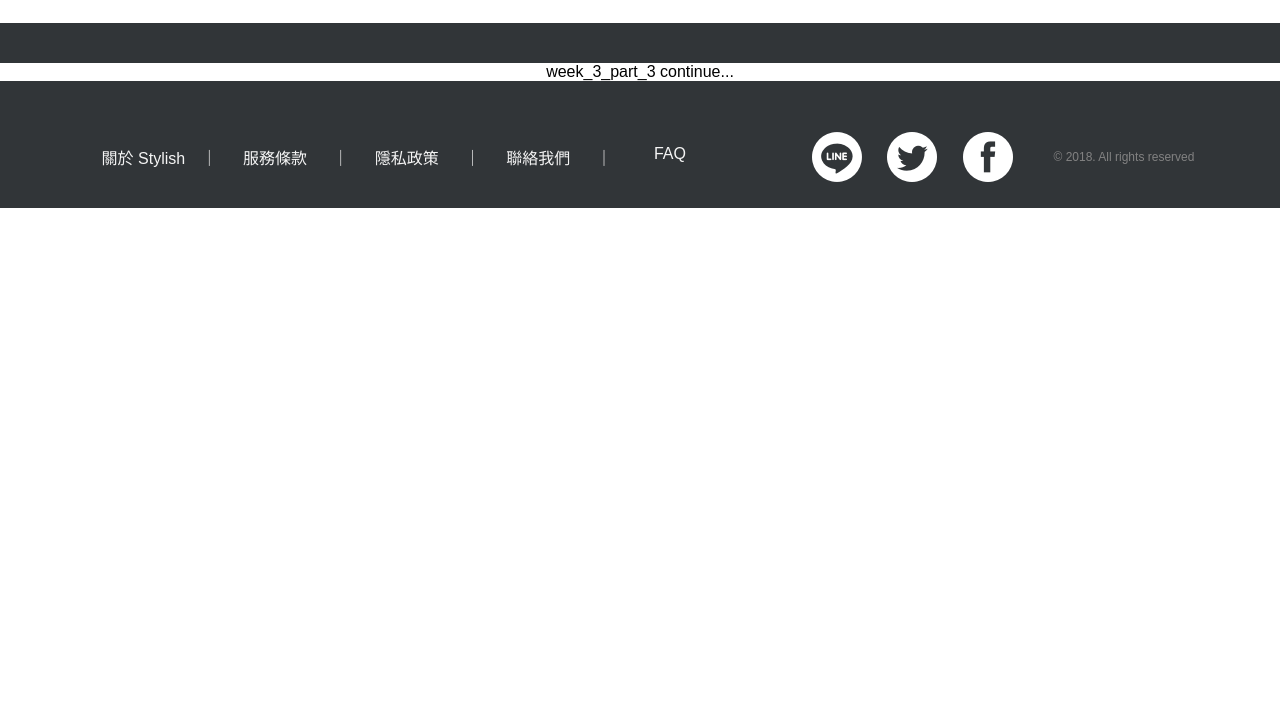
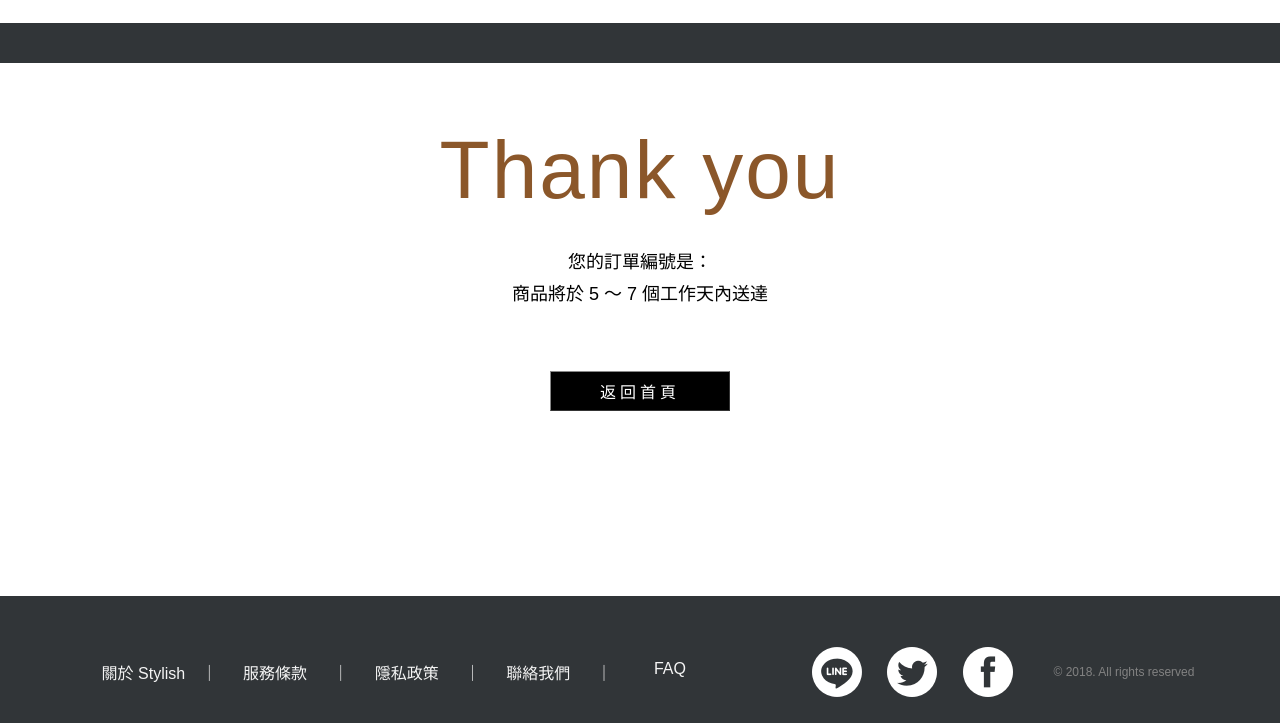
Before and after one commit to yuzunekoayu/stylish, a plain HTML site: page students/Julie/stylish/thankYou.html in a window 1280 px wide. Shown: the part 77-800 px from the top of the page. Drawn offline with Linux system fonts and the light colour scheme.

Commit message:
Thank you page

```diff
--- a/students/Julie/stylish/cart.css
+++ b/students/Julie/stylish/cart.css
@@ -389,4 +389,4 @@
 
 }
 
-@media screen and (max-width:600px) {}
+/* @media screen and (max-width:600px) {} */
--- a/students/Julie/stylish/cart.js
+++ b/students/Julie/stylish/cart.js
@@ -22,7 +22,6 @@ document.addEventListener("DOMContentLoaded", () => {
     const orderInfo = document.querySelector('#orderInfo'); // 訂購資料表格
 
     const cartYesPay = document.querySelector('#cartYesPay'); // 確認付款按鈕
-    const processingOrder = document.querySelector('#processingOrder'); // 跳轉 Thank You Page 前 Loading 圖
 
     cartTopTitle.textContent = "購物車(" + countGoods() + ")";
     initCart();
--- /dev/null
+++ b/students/Julie/stylish/thankYou.css
@@ -0,0 +1,63 @@
+body {
+    min-height: 100vh;
+    display: flex;
+    flex-direction: column;
+}
+
+.thankMain {
+    max-width: 1160px;
+    margin: 30px auto auto auto;
+}
+
+.thankWrap {
+    display: flex;
+    flex-flow: column;
+    align-items: center;
+    padding-bottom: 70px;
+}
+
+.thankWrap > p, #thankTitle {
+    text-align: center;
+}
+
+.thankWrap > p {
+    font-size: 18px;
+    margin-bottom: 6px;
+}
+
+#thankTitle {
+    font-size: 82px;
+    color: #8b572a;
+    letter-spacing: 2px;
+    font-family: "Yu Gothic", "Meiryo", "Microsoft JenghHei", sans-serif;
+    margin: 30px 0;
+}
+
+#tellOrederNum {
+    color: rgb(170, 31, 7);
+}
+
+#backToIndex {
+    width: 180px; height: 40px;
+    background: black;
+    color: white;
+    font-size: 16px;
+    letter-spacing: 4px;
+    border: 1px outset #888888;
+    outline: none;
+    cursor: pointer;
+    margin-top: 60px;
+}
+
+/* @media screen and (max-width:120px) {}
+@media screen and (max-width:900px) {} */
+
+@media screen and (max-width:600px) {
+    .thankMain {
+        padding: 0 24px;
+    }
+
+    #thankTitle {
+        font-size: 52px;
+    }
+}
--- a/students/Julie/stylish/thankYou.html
+++ b/students/Julie/stylish/thankYou.html
@@ -6,6 +6,7 @@
     <meta http-equiv="X-UA-Compatible" content="ie=edge">
     <title>Stylish｜Thank You</title>
     <link rel="stylesheet" href="./style.css">
+    <link rel="stylesheet" href="./thankYou.css">
 </head>
 <body>
     <header>
@@ -38,7 +39,20 @@
         </div>
     </header>
     <div class="bar"></div>
-    <div class="row">week_3_part_3 continue...</div>
+    <div class="thankMain">
+        <div class="thankWrap">
+            <!-- <div class="envWrap">
+                <div class="envFront"></div>
+                <div class="envTop"></div>
+                <div class="envMiddle"></div>
+                <div class="envBottom"></div>
+            </div> -->
+            <div id="thankTitle">Thank you</div>
+            <p>您的訂單編號是：<span id="tellOrederNum">123456789<span></p>
+            <p>商品將於 <span id="tellArriveTime">5 ～ 7</span> 個工作天內送達</p>
+            <button id="backToIndex">返回首頁</button>
+        </div>
+    </div>
     <footer>
         <div class="ftWrap">
             <div class="ftNav">
--- a/students/Julie/stylish/thankYou.js
+++ b/students/Julie/stylish/thankYou.js
@@ -2,7 +2,18 @@ document.addEventListener("DOMContentLoaded", () => {
 
     toggleMutiple(document.querySelectorAll('.item'), "activeTab", "A");
 
+    // 將網址裡的訂單編號取下來
     let url = new URL(location.href);
     let orderNum = url.searchParams.get('orderNum');
 
+    // 顯示訂單編號
+    const tellOrederNum = document.querySelector('#tellOrederNum');
+    tellOrederNum.textContent = orderNum;
+
+    // 返回首頁按鈕
+    const backToIndex = document.querySelector('#backToIndex');
+    backToIndex.addEventListener('click', () => {
+        window.location.href = "index.html";
+    })
+
 });
```
